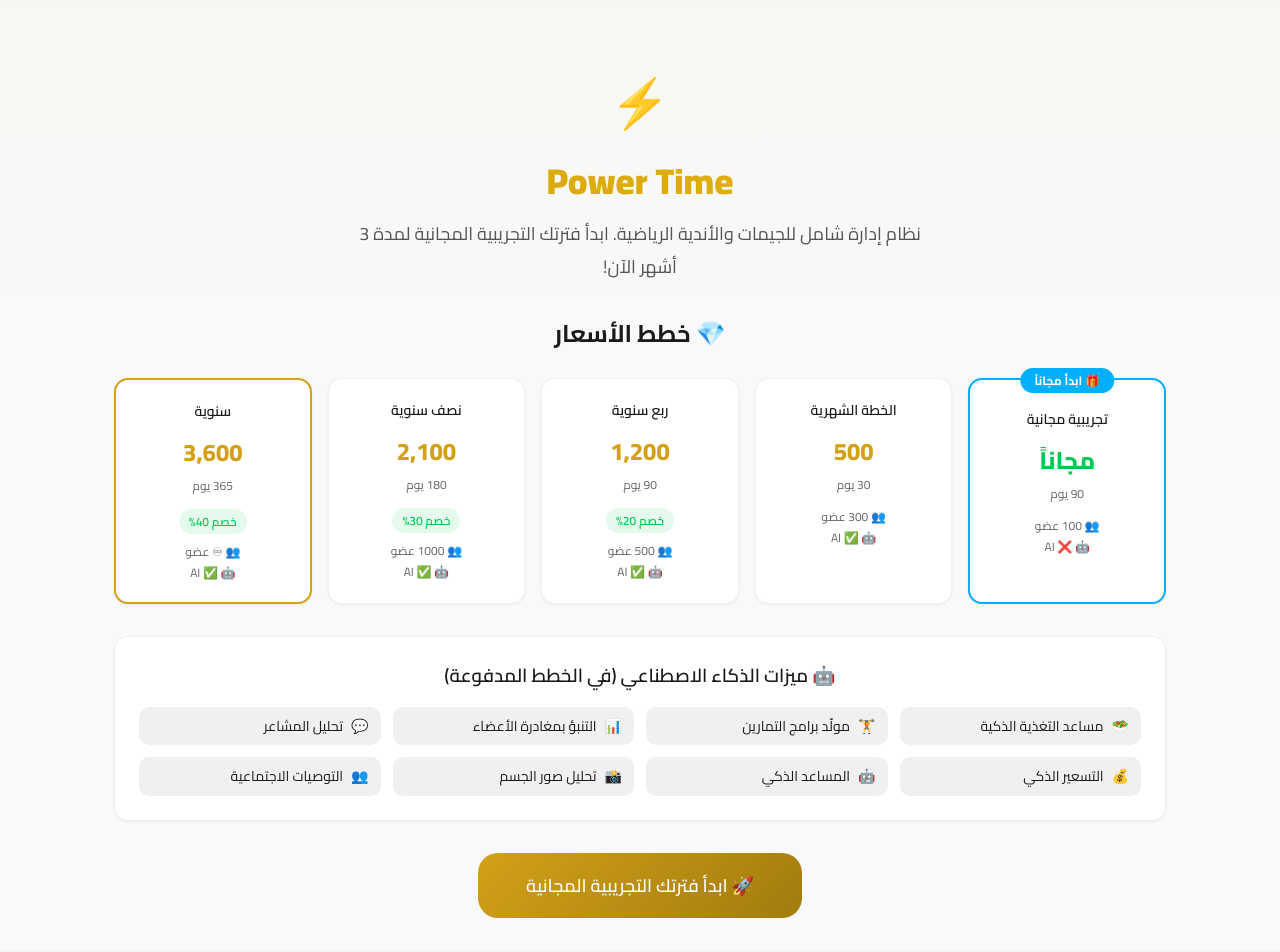
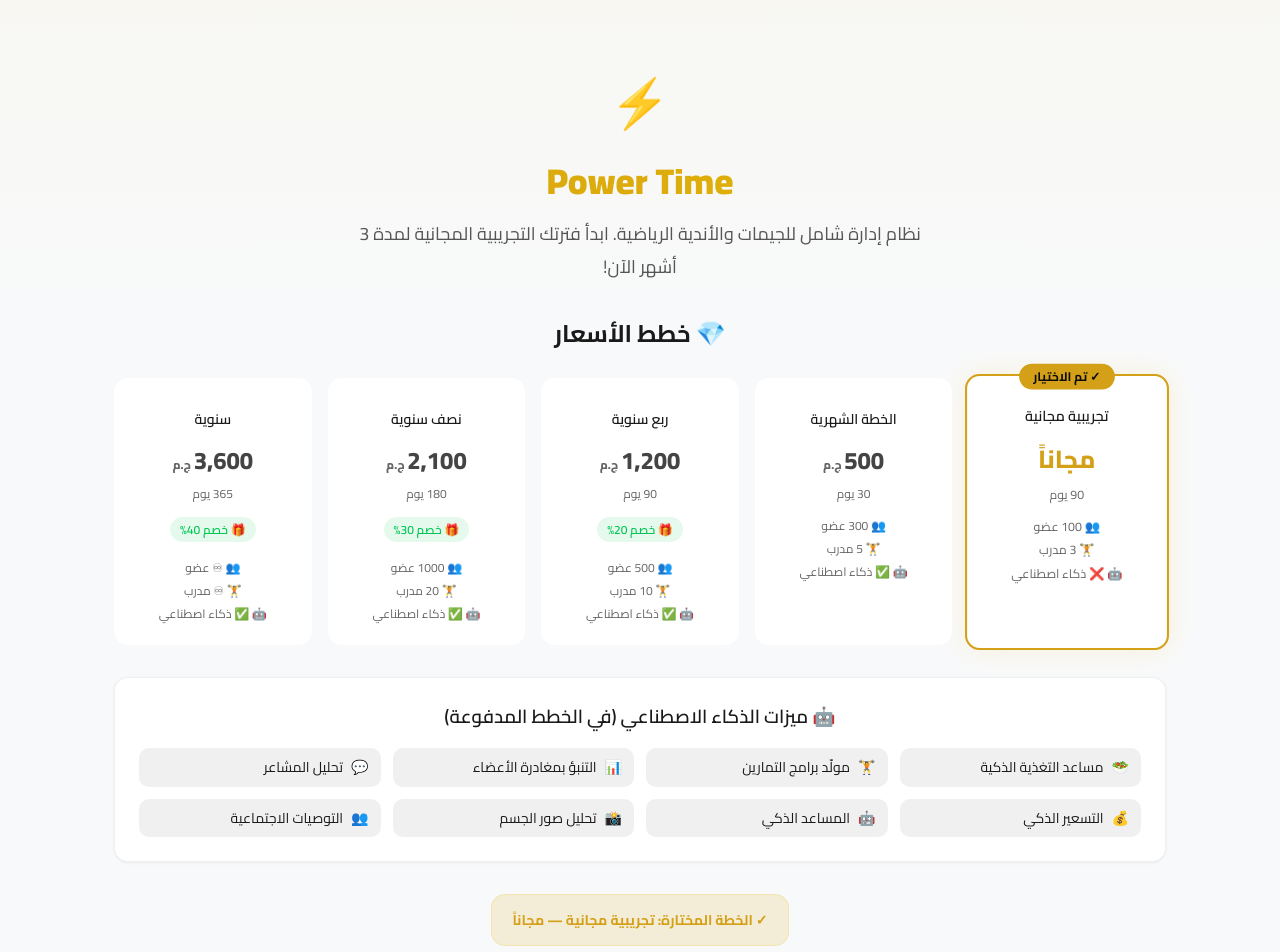
Before and after one commit to omaralitaly1234-cmd/gr7, a Next.js app: page /ar/onboarding in a window 1280 px wide. Shown: the top 952 px of the page. Built offline with nearby package versions, Linux system fonts and the light colour scheme; no server answers.

Commit message:
Feature: Plan selection in onboarding + API support + landing page links

```diff
--- a/src/app/[locale]/onboarding/page.js
+++ b/src/app/[locale]/onboarding/page.js
@@ -1,21 +1,30 @@
 'use client';
 
-import { useState } from 'react';
-import { useParams, useRouter } from 'next/navigation';
+import { useState, useEffect } from 'react';
+import { useParams, useRouter, useSearchParams } from 'next/navigation';
 import { PLAN_DEFINITIONS, AI_FEATURE_LABELS } from '@/lib/firebase/subscription';
 import { signIn } from '@/lib/firebase/auth';
 
 export default function OnboardingPage() {
   const params = useParams();
   const router = useRouter();
+  const searchParams = useSearchParams();
   const locale = params?.locale || 'ar';
   const [step, setStep] = useState(1);
+  const [selectedPlan, setSelectedPlan] = useState('trial');
   const [formData, setFormData] = useState({
     gymName: '', gymNameEn: '', ownerName: '', email: '', phone: '', password: '', addressAr: '', addressEn: '',
   });
   const [loading, setLoading] = useState(false);
   const [success, setSuccess] = useState(false);
   const [error, setError] = useState('');
+
+  useEffect(() => {
+    const planFromUrl = searchParams.get('plan');
+    if (planFromUrl && PLAN_DEFINITIONS[planFromUrl]) {
+      setSelectedPlan(planFromUrl);
+    }
+  }, [searchParams]);
 
   const handleChange = (e) => setFormData(prev => ({ ...prev, [e.target.name]: e.target.value }));
 
@@ -39,6 +48,7 @@
           gymNameEn: formData.gymNameEn,
           addressAr: formData.addressAr,
           addressEn: formData.addressEn,
+          selectedPlan: selectedPlan,
         }),
       });
 
@@ -167,41 +177,58 @@
               gap: 'var(--space-4)',
               marginBottom: 'var(--space-8)',
             }}>
-              {plans.map((plan) => (
+              {plans.map((plan) => {
+                const isSelected = selectedPlan === plan.id;
+                return (
                 <div
                   key={plan.id}
                   className="card"
+                  onClick={() => setSelectedPlan(plan.id)}
                   style={{
                     textAlign: 'center',
                     padding: 'var(--space-5)',
-                    border: plan.highlight
-                      ? '2px solid var(--pt-info)'
-                      : plan.type === 'annual'
-                        ? '2px solid var(--pt-gold)'
-                        : undefined,
+                    border: isSelected
+                      ? '2px solid var(--pt-gold)'
+                      : '2px solid transparent',
                     position: 'relative',
+                    cursor: 'pointer',
+                    transition: 'all 0.3s',
+                    transform: isSelected ? 'scale(1.03)' : 'scale(1)',
+                    boxShadow: isSelected ? '0 0 25px rgba(245,197,24,0.15)' : 'none',
                   }}
                 >
-                  {plan.highlight && (
+                  {isSelected && (
+                    <div style={{
+                      position: 'absolute', top: -12, left: '50%', transform: 'translateX(-50%)',
+                      background: 'var(--pt-gold)', color: '#0a0a0a', fontSize: 'var(--font-size-xs)',
+                      fontWeight: 700, padding: '3px 14px', borderRadius: 'var(--radius-full)',
+                      whiteSpace: 'nowrap',
+                    }}>
+                      ✓ {locale === 'ar' ? 'تم الاختيار' : 'Selected'}
+                    </div>
+                  )}
+
+                  {plan.highlight && !isSelected && (
                     <div style={{
                       position: 'absolute', top: -12, left: '50%', transform: 'translateX(-50%)',
                       background: 'var(--pt-info)', color: 'white', fontSize: 'var(--font-size-xs)',
                       fontWeight: 700, padding: '3px 14px', borderRadius: 'var(--radius-full)',
                     }}>
-                      🎁 {locale === 'ar' ? 'ابدأ مجاناً' : 'Start Free'}
+                      🎁 {locale === 'ar' ? 'مجاناً' : 'Free'}
                     </div>
                   )}
 
-                  <h3 style={{ fontWeight: 600, fontSize: 'var(--font-size-sm)', marginBottom: 'var(--space-3)', marginTop: plan.highlight ? 'var(--space-2)' : 0 }}>
+                  <h3 style={{ fontWeight: 600, fontSize: 'var(--font-size-sm)', marginBottom: 'var(--space-3)', marginTop: 'var(--space-2)' }}>
                     {plan.name[locale] || plan.name.ar}
                   </h3>
 
                   <div style={{
                     fontSize: 'var(--font-size-2xl)', fontWeight: 800,
-                    color: plan.price === 0 ? 'var(--pt-success)' : 'var(--pt-gold)',
+                    color: isSelected ? 'var(--pt-gold)' : (plan.price === 0 ? 'var(--pt-success)' : 'var(--pt-gray-300)'),
                     marginBottom: 'var(--space-1)',
                   }}>
                     {plan.price === 0 ? (locale === 'ar' ? 'مجاناً' : 'Free') : `${plan.price.toLocaleString()}`}
+                    {plan.price > 0 && <span style={{ fontSize: 'var(--font-size-xs)', color: 'var(--pt-gray-500)' }}> {locale === 'ar' ? 'ج.م' : 'EGP'}</span>}
                   </div>
 
                   <div style={{ fontSize: 'var(--font-size-xs)', color: 'var(--pt-gray-500)', marginBottom: 'var(--space-3)' }}>
@@ -210,16 +237,17 @@
 
                   {plan.discount && (
                     <div className="badge badge-success" style={{ marginBottom: 'var(--space-2)' }}>
-                      {locale === 'ar' ? `خصم ${plan.discount}%` : `${plan.discount}% off`}
+                      🎁 {locale === 'ar' ? `خصم ${plan.discount}%` : `${plan.discount}% off`}
                     </div>
                   )}
 
-                  <div style={{ fontSize: 'var(--font-size-xs)', color: 'var(--pt-gray-500)', display: 'flex', flexDirection: 'column', gap: 2 }}>
+                  <div style={{ fontSize: 'var(--font-size-xs)', color: 'var(--pt-gray-500)', display: 'flex', flexDirection: 'column', gap: 4, marginTop: 'var(--space-2)' }}>
                     <span>👥 {plan.maxMembers === -1 ? '♾' : plan.maxMembers} {locale === 'ar' ? 'عضو' : 'members'}</span>
-                    <span>🤖 {plan.features?.ai_nutrition ? '✅' : '❌'} AI</span>
+                    <span>🏋️ {plan.maxTrainers === -1 ? '♾' : plan.maxTrainers} {locale === 'ar' ? 'مدرب' : 'trainers'}</span>
+                    <span>🤖 {plan.features?.ai_nutrition ? '✅' : '❌'} {locale === 'ar' ? 'ذكاء اصطناعي' : 'AI Features'}</span>
                   </div>
                 </div>
-              ))}
+              );})}
             </div>
 
             {/* AI Features */}
@@ -243,6 +271,20 @@
 
             {/* CTA */}
             <div style={{ textAlign: 'center' }}>
+              <div style={{
+                background: 'var(--pt-gold-glow)', border: '1px solid rgba(245,197,24,0.2)',
+                borderRadius: 'var(--radius-lg)', padding: 'var(--space-3) var(--space-5)',
+                marginBottom: 'var(--space-4)', display: 'inline-block',
+              }}>
+                <span style={{ color: 'var(--pt-gold)', fontWeight: 700, fontSize: 'var(--font-size-sm)' }}>
+                  ✓ {locale === 'ar' ? 'الخطة المختارة:' : 'Selected Plan:'} {PLAN_DEFINITIONS[selectedPlan]?.name[locale]}
+                  {PLAN_DEFINITIONS[selectedPlan]?.price > 0
+                    ? ` — ${PLAN_DEFINITIONS[selectedPlan].price.toLocaleString()} ${locale === 'ar' ? 'ج.م' : 'EGP'}`
+                    : ` — ${locale === 'ar' ? 'مجاناً' : 'Free'}`
+                  }
+                </span>
+              </div>
+              <br />
               <button
                 className="btn btn-primary btn-lg"
                 onClick={() => setStep(2)}
@@ -252,8 +294,13 @@
                   borderRadius: 'var(--radius-xl)',
                 }}
               >
-                🚀 {locale === 'ar' ? 'ابدأ فترتك التجريبية المجانية' : 'Start Your Free Trial'}
+                🚀 {locale === 'ar' ? 'المتابعة للتسجيل' : 'Continue to Register'}
               </button>
+              {selectedPlan !== 'trial' && (
+                <p style={{ color: 'var(--pt-gray-500)', fontSize: 'var(--font-size-xs)', marginTop: 'var(--space-3)' }}>
+                  {locale === 'ar' ? '💳 الدفع بعد تفعيل الحساب — تحويل بنكي أو فودافون كاش' : '💳 Payment after activation — Bank transfer or Vodafone Cash'}
+                </p>
+              )}
             </div>
           </div>
         </>
@@ -306,7 +353,7 @@
                 <input className="form-input" name="addressAr" value={formData.addressAr} onChange={handleChange} />
               </div>
 
-              {/* Trial Info Badge */}
+              {/* Selected Plan Info Badge */}
               <div style={{
                 background: 'var(--pt-gold-glow)',
                 border: '1px solid rgba(245,197,24,0.2)',
@@ -315,11 +362,17 @@
                 marginBottom: 'var(--space-5)',
                 textAlign: 'center',
               }}>
-                <span style={{ fontSize: 'var(--font-size-sm)', color: 'var(--pt-gold)', fontWeight: 600 }}>
-                  🎁 {locale === 'ar'
-                    ? 'ستبدأ بفترة تجريبية مجانية لمدة 3 أشهر'
-                    : 'You will start with a 3-month free trial'}
-                </span>
+                <div style={{ fontSize: 'var(--font-size-sm)', color: 'var(--pt-gold)', fontWeight: 600 }}>
+                  ✓ {PLAN_DEFINITIONS[selectedPlan]?.name[locale]}
+                  {PLAN_DEFINITIONS[selectedPlan]?.price > 0
+                    ? ` — ${PLAN_DEFINITIONS[selectedPlan].price.toLocaleString()} ${locale === 'ar' ? 'ج.م' : 'EGP'}`
+                    : ''}
+                </div>
+                <div style={{ fontSize: 'var(--font-size-xs)', color: 'var(--pt-gray-400)', marginTop: 4 }}>
+                  {selectedPlan === 'trial'
+                    ? (locale === 'ar' ? '🎁 فترة تجريبية مجانية 90 يوم' : '🎁 Free 90-day trial')
+                    : (locale === 'ar' ? '💳 الدفع بعد تفعيل الحساب' : '💳 Payment after account activation')}
+                </div>
               </div>
 
               <div style={{ display: 'flex', gap: 'var(--space-3)' }}>
--- a/src/app/[locale]/page.js
+++ b/src/app/[locale]/page.js
@@ -223,7 +223,7 @@
                   <li className={s.planFeature}><span className={s.showcaseCheck}>{p.features?.ai_nutrition ? '✓' : '✗'}</span> 🤖 {isAr ? 'ذكاء اصطناعي' : 'AI Features'}</li>
                   <li className={s.planFeature}><span className={s.showcaseCheck}>✓</span> 📊 {isAr ? 'تحليلات متقدمة' : 'Advanced Analytics'}</li>
                 </ul>
-                <Link href={`/${locale}/onboarding`} className={`${s.planBtn} ${p.id === 'quarterly' ? s.planBtnPrimary : ''}`}>
+                <Link href={`/${locale}/onboarding?plan=${p.id}`} className={`${s.planBtn} ${p.id === 'quarterly' ? s.planBtnPrimary : ''}`}>
                   {p.price === 0 ? (isAr ? 'ابدأ مجاناً' : 'Start Free') : (isAr ? 'اشترك الآن' : 'Subscribe Now')}
                 </Link>
               </div>
--- a/src/app/api/admin/onboarding/route.js
+++ b/src/app/api/admin/onboarding/route.js
@@ -5,7 +5,7 @@
 export async function POST(request) {
   try {
     const body = await request.json();
-    const { email, password, displayName, phone, lang, gymName, gymNameAr, gymNameEn, addressAr, addressEn } = body;
+    const { email, password, displayName, phone, lang, gymName, gymNameAr, gymNameEn, addressAr, addressEn, selectedPlan } = body;
 
     // Validate required fields
     if (!email || !password || !gymName) {
@@ -21,6 +21,12 @@
         { status: 400 }
       );
     }
+
+    // Resolve plan — default to trial
+    const { PLAN_DEFINITIONS } = await import('@/lib/firebase/subscription');
+    const planKey = selectedPlan && PLAN_DEFINITIONS[selectedPlan] ? selectedPlan : 'trial';
+    const plan = PLAN_DEFINITIONS[planKey];
+    const isTrial = planKey === 'trial';
 
     // Use Admin SDK for server-side user creation
     const { createUserServerSide, getAdminDb } = await import('@/lib/firebase/admin');
@@ -54,8 +60,8 @@
 
     // 3. Create tenant document
     const now = new Date();
-    const trialEnd = new Date(now);
-    trialEnd.setDate(trialEnd.getDate() + 90);
+    const endDate = new Date(now);
+    endDate.setDate(endDate.getDate() + plan.durationDays);
 
     const tenantRef = await adminDb.collection('tenants').add({
       name: gymName || '',
@@ -66,25 +72,20 @@
       phone: phone || '',
       address: { ar: addressAr || '', en: addressEn || '' },
       logo: '',
-      status: 'trial',
+      status: isTrial ? 'trial' : 'pending_payment',
       createdAt: Timestamp.now(),
       subscription: {
-        plan: 'trial',
+        plan: planKey,
         startDate: Timestamp.fromDate(now),
-        endDate: Timestamp.fromDate(trialEnd),
-        trialStartDate: Timestamp.fromDate(now),
-        trialEndDate: Timestamp.fromDate(trialEnd),
-        autoRenew: false,
+        endDate: Timestamp.fromDate(endDate),
+        trialStartDate: isTrial ? Timestamp.fromDate(now) : null,
+        trialEndDate: isTrial ? Timestamp.fromDate(endDate) : null,
+        autoRenew: !isTrial,
         lastPaymentDate: null,
-        nextPaymentDate: null,
+        nextPaymentDate: isTrial ? null : Timestamp.fromDate(endDate),
       },
-      features: {
-        ai_nutrition: false, ai_workout: false, ai_churn: false, ai_sentiment: false,
-        ai_pricing: false, ai_chatbot: false, ai_body_analysis: false, ai_social: false,
-        advanced_analytics: true, spa_module: true, inventory_module: true,
-        hr_module: true, sms_notifications: true,
-      },
-      limits: { maxMembers: 100, maxTrainers: 3 },
+      features: { ...plan.features },
+      limits: { maxMembers: plan.maxMembers, maxTrainers: plan.maxTrainers },
     });
 
     // 4. Link user to tenant
```
